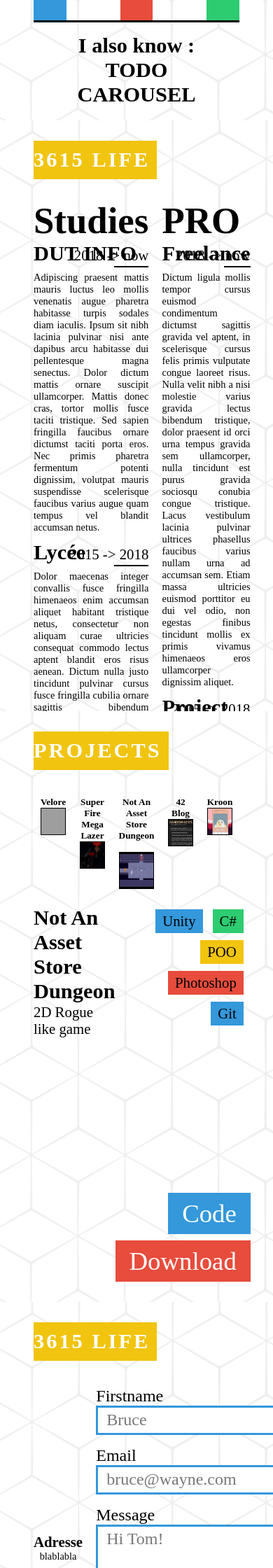
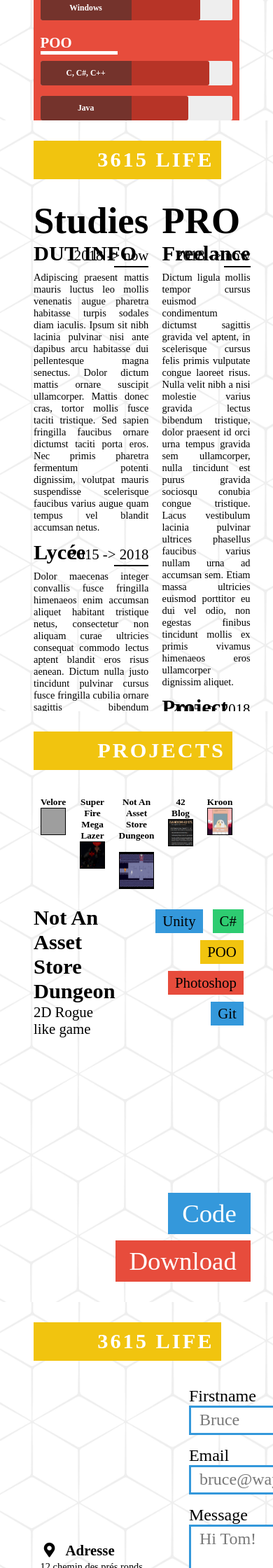
Before and after one commit to tomperr/portfolio, a PHP site: page / in a window 390 px wide; the page is wider, and only the part inside the window is pictured. Shown: the part 2360-4600 px from the top of that part at 70% size. Run offline with PHP 8.4, Linux system fonts and the light colour scheme; some web fonts are replaced; grey boxes are pictures that could not be loaded.

Commit message:
Update contact and responsive

```diff
--- a/contact.php
+++ b/contact.php
@@ -2,35 +2,37 @@
 	<div class="spaced mt-3 mb-3 ml-5 mr-5 flex-col">
 
 		<div class="mb-3 flex-item-auto">
-			<h2 class="subtitle h-4">3615 life</h2>
+			<h2 class="subtitle h-4 pl-5">3615 life</h2>
 		</div>
 
 		<div class="flex-item-fill">
 			<div class="flex-row h100">
-				<div class="col-1">
-					<div id="contact-infos" class="flex-col flex-center h100" align="center">
+				<div class="col-2">
+					<div id="contact-infos" class="flex-col flex-center h100 pl-1">
 						<div class="contact-info flex-item-auto mb-1">
-							<h4 class="contact-info-title h-5">Adresse</h4>
-							<p class="contact-info-description h-6">blablabla</p>
+							<h4 class="contact-info-title h-5"><i class="fas fa-map-marker-alt fa-fw margin"></i>Adresse</h4>
+							<p class="contact-info-description h-6">12 chemin des prés ronds</p>
 						</div>
 						<div class="contact-info flex-item-auto mt-1 mb-1">
-							<h4 class="contact-info-title h-5">Email</h4>
-							<p class="contact-info-description h-6">blablabla</p>
+							<h4 class="contact-info-title h-5"><i class="fas fa-at fa-fw margin"></i>Email</h4>
+							<p class="contact-info-description h-6"><a href="#">perrillatcollomb.tom@gmail.com</a></p>
 						</div>
 						<div class="contact-info flex-item-auto mt-1 mb-1">
-							<h4 class="contact-info-title h-5">Adresse</h4>
-							<p class="contact-info-description h-6">blablabla</p>
+							<h4 class="contact-info-title h-5"><i class="fab fa-linkedin fa-fw margin"></i>Linkedin</h4>
+							<p class="contact-info-description h-6"><a href="#">tom-perrillat-collomb</a></p>
 						</div>
 						<div class="contact-info flex-item-auto mt-1">
-							<h4 class="contact-info-title h-5">Adresse</h4>
-							<p class="contact-info-description h-6">blablabla</p>
+							<h4 class="contact-info-title h-5"><i class="fab fa-github fa-fw margin"></i>Github</h4>
+							<p class="contact-info-description h-6"><a href="#">Yoshinker</a></p>
 						</div>
 					</div>
 				</div>
 
+				<!--
 				<div class="v-delimiter"></div>
+				-->
 
-				<div class="col-1 pl-2">
+				<div class="col-3 pl-2">
 					<form class="flex-col h100">
 						<div class="form-group-inline flex-item-auto">
 							<div class="form-control">
@@ -51,26 +53,12 @@
 							<textarea class="flex-item-fill" name="form_message" id="form_message" placeholder="Hi Tom!"></textarea>
 						</div>
 						<div align="right">
-							<input type="submit" name="send_mail">
+							<input type="submit" name="send_mail"> <!-- need ajax -->
 						</div>
 					</form>
 				</div>
 			</div>
 		</div>
 
-		<div id="contact-links" class="flex-item-auto bg-midnight mt-2">
-			<div class="flex-row flex-around">
-
-				<div class="contact-link">
-					<a href="#"><i class="fab fa-github margin"></i>Github</a>
-				</div>
-
-				<div class="contact-link">
-					<a href="#"><i class="fab fa-linkedin margin"></i>Linkedin</a>
-				</div>
-
-			</div>
-		</div>
-
 	</div>
 </div>
--- a/css/content.css
+++ b/css/content.css
@@ -336,3 +336,29 @@
 	background: url('../img/pattern-black.jpg');
 	background-size: cover;
 }
+
+/* MEDIA QUERIES */
+
+/* SKILLS */
+
+@media screen and (max-width: 1400px) {
+	.skill-block {
+		margin-right: 0px !important;
+	}
+}
+
+@media screen and (max-width: 1050px) {
+	#skills-bloc > div {
+		flex-direction: column;
+	}
+
+	.skill-block {
+		margin: 0px !important;
+		padding: 0px !important;
+	}
+
+	.skill-container {
+		position: initial;
+		bottom: default;
+	}
+}
--- a/css/factory.css
+++ b/css/factory.css
@@ -675,7 +675,7 @@ Toute ressemblance à quelquonque classe bootstrap est purement fortuite.
 	}
 }
 
-@media and screen (min-width: 601px) and (max-width: 900px) {
+@media screen and (min-width: 601px) and (max-width: 900px) {
 	.pt-5 {
 		padding-top: 3.5em;
 	}
--- a/css/general.css
+++ b/css/general.css
@@ -20,12 +20,7 @@ main {
 
 .section {
 	width: 100%;
-	height: 100vh;
-	-webkit-box-sizing: border-box;
-	-moz-box-sizing:    border-box;
-	-ms-box-sizing:     border-box;
-	-o-box-sizing:      border-box;
-	box-sizing:         border-box;
+	min-height: 100vh;
 	position: relative;
 }
 
@@ -55,6 +50,10 @@ p.justify {
 span.highlight {
 	color: #f1c40f;
 	text-decoration: underline;
+}
+
+.align-left {
+	text-align: left;
 }
 
 .padding {
--- a/experiences.php
+++ b/experiences.php
@@ -2,7 +2,7 @@
 	<div class="spaced mt-3 mb-3 ml-5 mr-5 flex-col">
 
 		<div class="mb-3 flex-item-auto">
-			<h2 class="subtitle h-4">3615 life</h2>
+			<h2 class="subtitle h-4 pl-5">3615 life</h2>
 		</div>
 
 		<div class="flex-item-fill">
--- a/projects.php
+++ b/projects.php
@@ -2,7 +2,7 @@
 	<div class="spaced mt-3 mb-3 ml-5 mr-5">
 		<div class="flex-col h100">
 			<div class="titles flex-item-auto">
-				<h2 class="subtitle h-4">PROJECTS</h2>
+				<h2 class="subtitle h-4 pl-5">PROJECTS</h2>
 			</div>
 			<div id="projects_container" class="flex-item-auto mt-3">
 				<div class="flex-row h100">
--- a/skills.php
+++ b/skills.php
@@ -2,13 +2,13 @@
 	<div class="spaced mt-3 ml-5 mr-5 flex-col">
 
 		<div id="skills-title" class="mb-3">
-			<h2 class="subtitle h-4">My skills</h2>
+			<h2 class="subtitle h-4 pl-5">My skills</h2>
 		</div>
 
 		<div id="skills-bloc">
 			<div class="flex-row h100">
 
-				<div class="col-1 h100 mr-4 relative">
+				<div class="col-1 h100 mr-4 relative skill-block">
 					<div class="skill-container h80">
 						<h3 class="h-4">Web</h3>
 						<div class="bg-river h100 p-1">
@@ -70,7 +70,7 @@
 					</div>
 				</div>
 
-				<div class="col-1 h100 ml-4 mr-4 relative">
+				<div class="col-1 h100 ml-4 mr-4 relative skill-block">
 					<div class="skill-container h100">
 						<h3 class="h-4">Dev Ops</h3>
 						<div class="bg-alizarin h100 p-1">
@@ -145,7 +145,7 @@
 					</div>
 				</div>
 
-				<div class="col-1 h100 ml-4 relative">
+				<div class="col-1 h100 ml-4 relative skill-block">
 					<div class="skill-container h60">
 						<h3 class="h-4">Other</h3>
 						<div class="bg-emerald h100 p-1">
```
